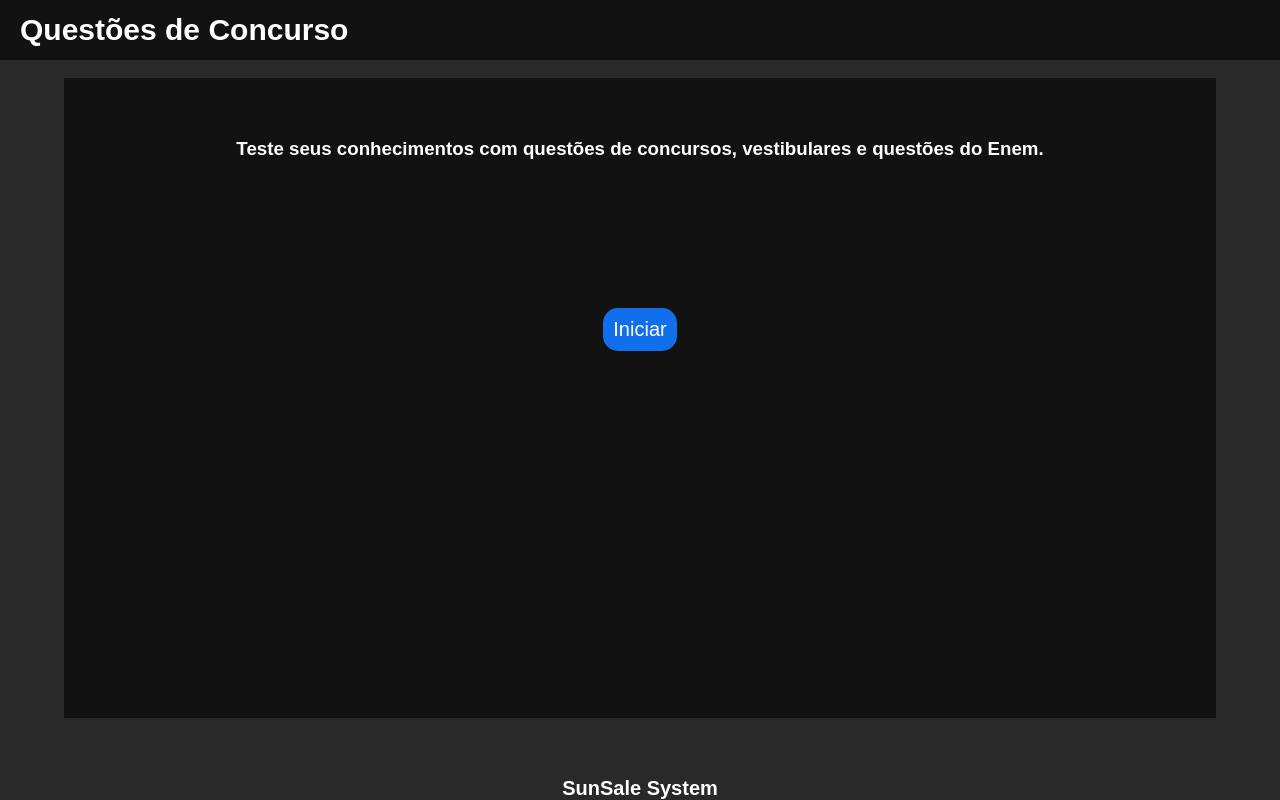
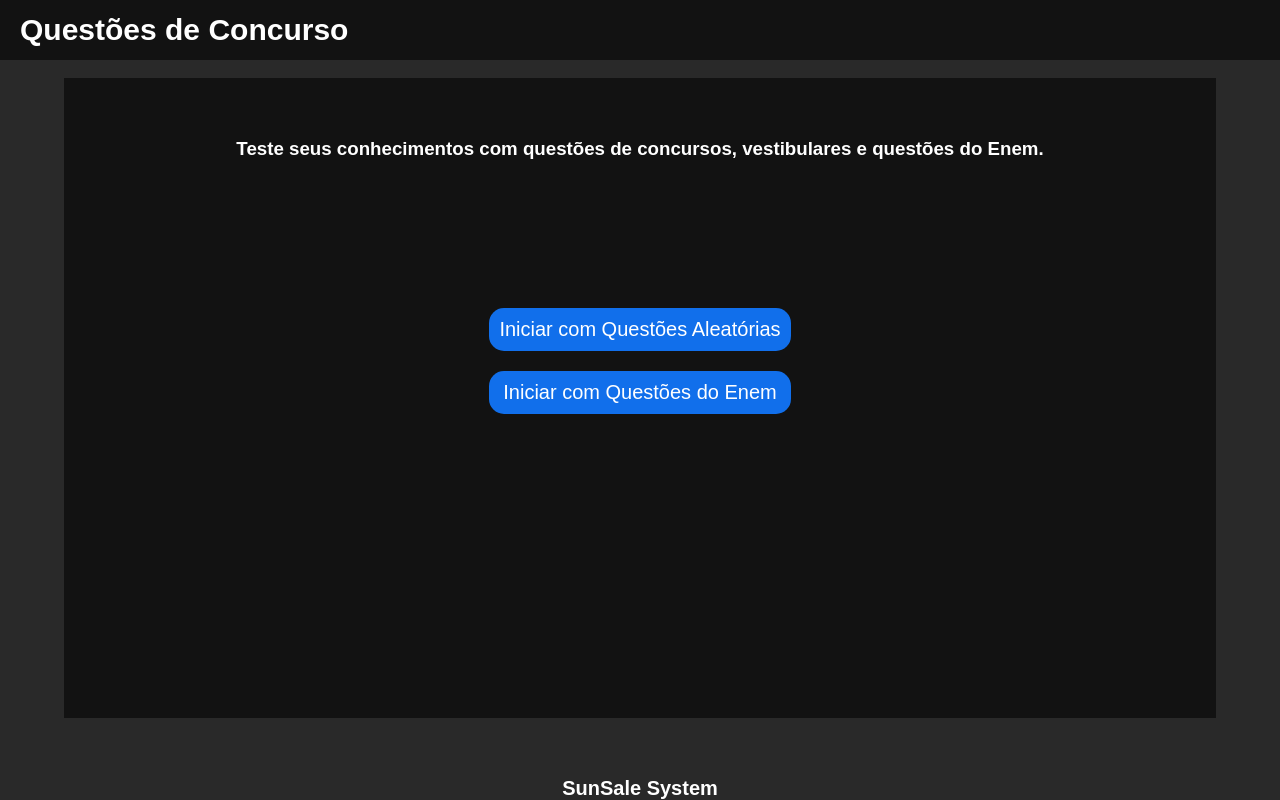
Before and after one commit to rodrigoborgesmachado/questoesConcursos, a React (Create React App) app in the folder react/questoesconcurso/: page / in a window 1280 px wide. Built offline with nearby package versions, Linux system fonts and the light colour scheme.

Commit message:
Alteração para incluir questões do enem.

```diff
--- a/react/questoesconcurso/src/pages/Home/index.js
+++ b/react/questoesconcurso/src/pages/Home/index.js
@@ -11,8 +11,8 @@ function Home(){
             </h3>
             <br/>
             <div className='botoes'>
-                <Link className='botao' to={`/questoes/aleatoria`}>Iniciar</Link>
-                {/*<Link className='botao' to={`/questoes/enem`}>Iniciar com Questões do Enem</Link>*/}
+                <Link className='botao' to={`/questoes/aleatoria`}>Iniciar com Questões Aleatórias</Link>
+                <Link className='botao' to={`/questoes/enem`}>Iniciar com Questões do Enem</Link>
                 {/*<Link className='botao' to={`/pormateria`}>Selecionar matéria</Link>*/}
             </div>
         </div>
--- a/react/questoesconcurso/src/pages/Questoes/index.js
+++ b/react/questoesconcurso/src/pages/Questoes/index.js
@@ -30,9 +30,16 @@ function Questoes(){
         return listaResolvida?.some((item) => item.Codigo === codigo).length > 0;
     }
 
+    function BuscaUrl(){
+        if(filtro === 'enem'){
+            return `/BuscarQuestaoAleatoriaEnem.php/`;
+        }
+        return `/BuscarQuestaoAleatoria.php/`;
+    }
+
     async function BuscarProximaQuestao(){
         setLoadding(true);
-        await api.get(`/BuscarQuestaoAleatoria.php/`)
+        await api.get(BuscaUrl())
         .then((response) => {
             if(response.data.Sucesso){
                 setQuestao(response.data.lista[0]);
```
